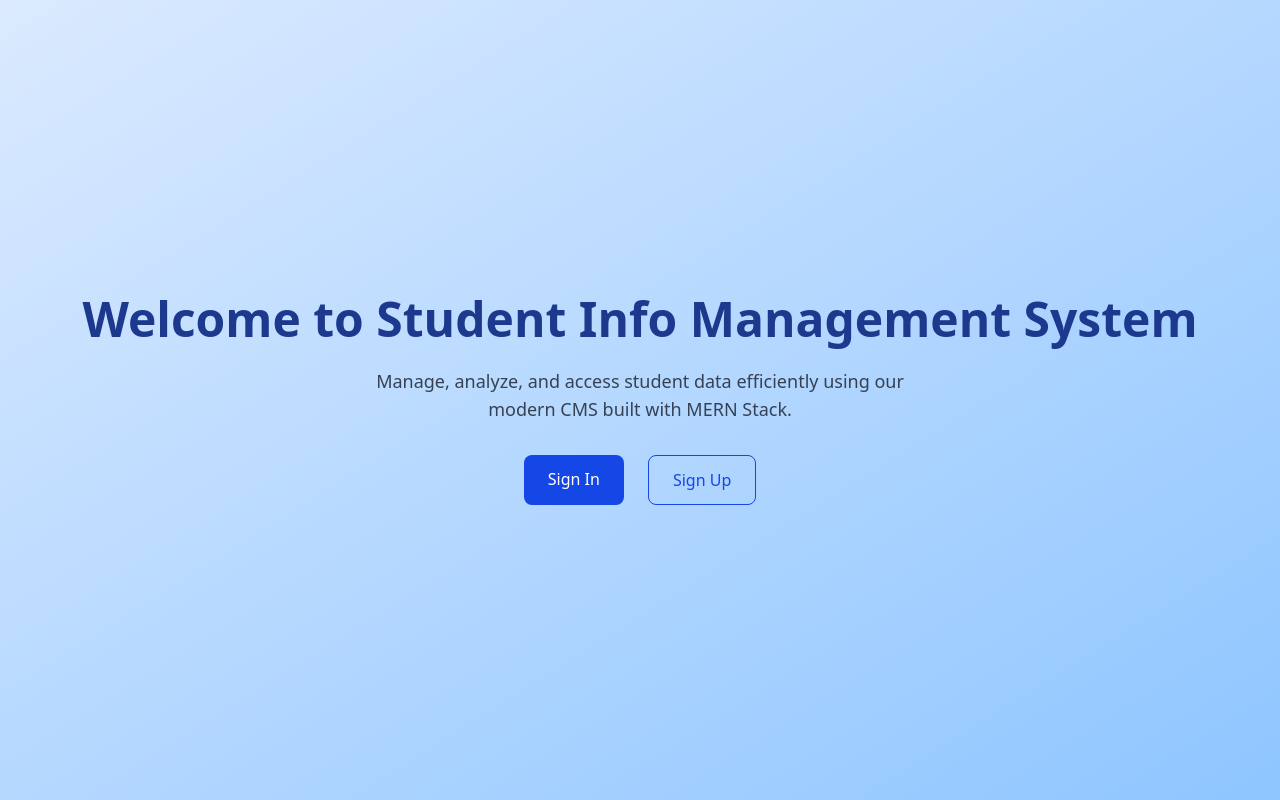
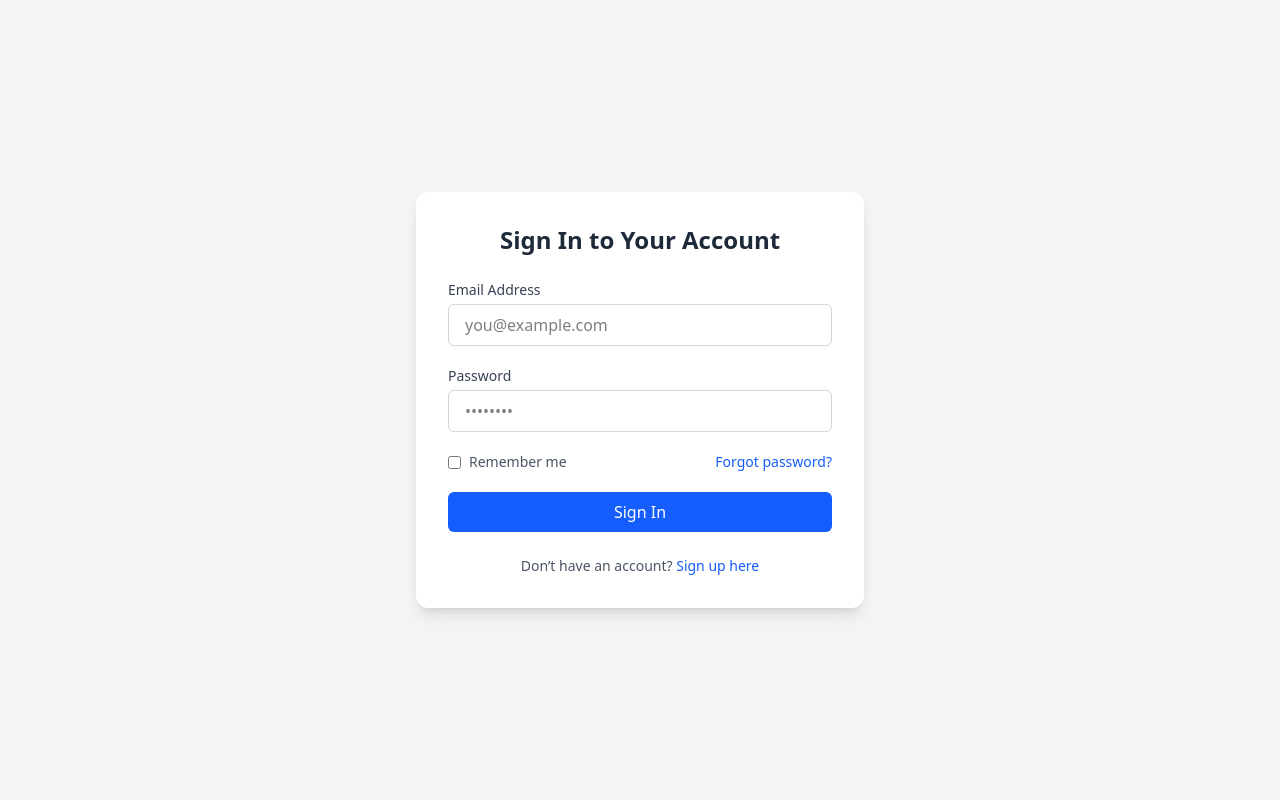
Before and after one commit to Dilip5561/cms-project, a React (Vite) app in the folder client/: page / in a window 1280 px wide. Built offline with nearby package versions, Linux system fonts and the light colour scheme.

Commit message:
Sign In Page

```diff
--- a/client/src/App.jsx
+++ b/client/src/App.jsx
@@ -1,9 +1,10 @@
-import Home from './pages/Home'; // Make sure path is correct
+import SignIn from "./pages/SignIn";
+
 
 function App() {
   return (
     <div>
-      <Home />
+      <SignIn/>
     </div>
   );
 }
--- /dev/null
+++ b/client/src/pages/SignIn.jsx
@@ -0,0 +1,63 @@
+import React from 'react';
+
+export default function SignIn() {
+  return (
+    <div className="flex items-center justify-center min-h-screen bg-gray-100">
+      <div className="w-full max-w-md p-8 space-y-6 bg-white rounded-xl shadow-lg">
+        <h2 className="text-2xl font-bold text-center text-gray-800">Sign In to Your Account</h2>
+
+        <form className="space-y-5">
+          <div>
+            <label htmlFor="email" className="block text-sm font-medium text-gray-700">
+              Email Address
+            </label>
+            <input
+              type="email"
+              id="email"
+              required
+              className="w-full px-4 py-2 mt-1 border border-gray-300 rounded-md focus:outline-none focus:ring-2 focus:ring-blue-500"
+              placeholder="you@example.com"
+            />
+          </div>
+
+          <div>
+            <label htmlFor="password" className="block text-sm font-medium text-gray-700">
+              Password
+            </label>
+            <input
+              type="password"
+              id="password"
+              required
+              className="w-full px-4 py-2 mt-1 border border-gray-300 rounded-md focus:outline-none focus:ring-2 focus:ring-blue-500"
+              placeholder="••••••••"
+            />
+          </div>
+
+          <div className="flex items-center justify-between">
+            <label className="flex items-center text-sm text-gray-600">
+              <input type="checkbox" className="mr-2" />
+              Remember me
+            </label>
+            <a href="#" className="text-sm text-blue-600 hover:underline">
+              Forgot password?
+            </a>
+          </div>
+
+          <button
+            type="submit"
+            className="w-full px-4 py-2 font-medium text-white bg-blue-600 rounded-md hover:bg-blue-700"
+          >
+            Sign In
+          </button>
+        </form>
+
+        <p className="text-sm text-center text-gray-600">
+          Don’t have an account?{' '}
+          <a href="/signup" className="text-blue-600 hover:underline">
+            Sign up here
+          </a>
+        </p>
+      </div>
+    </div>
+  );
+}
```
